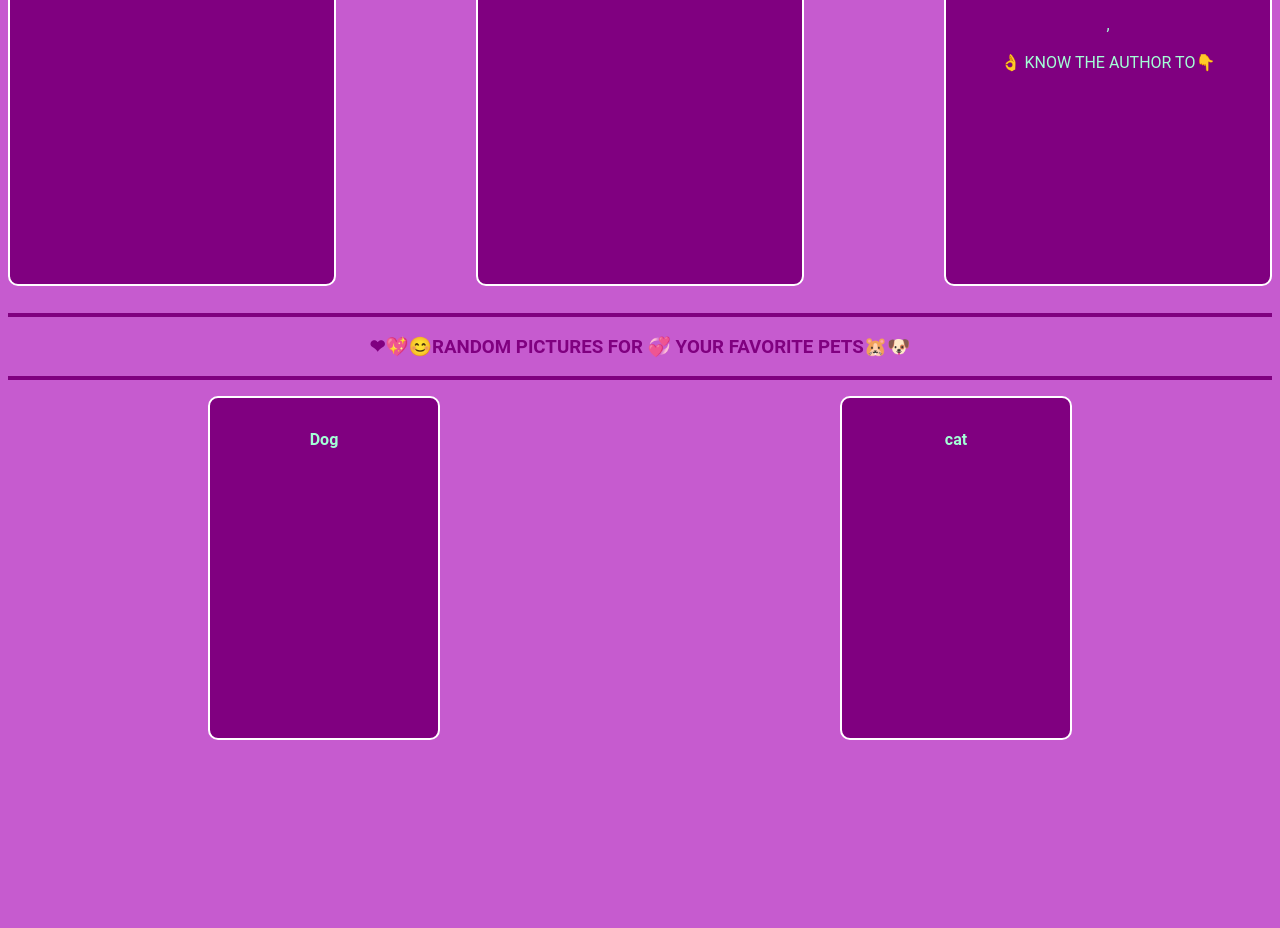
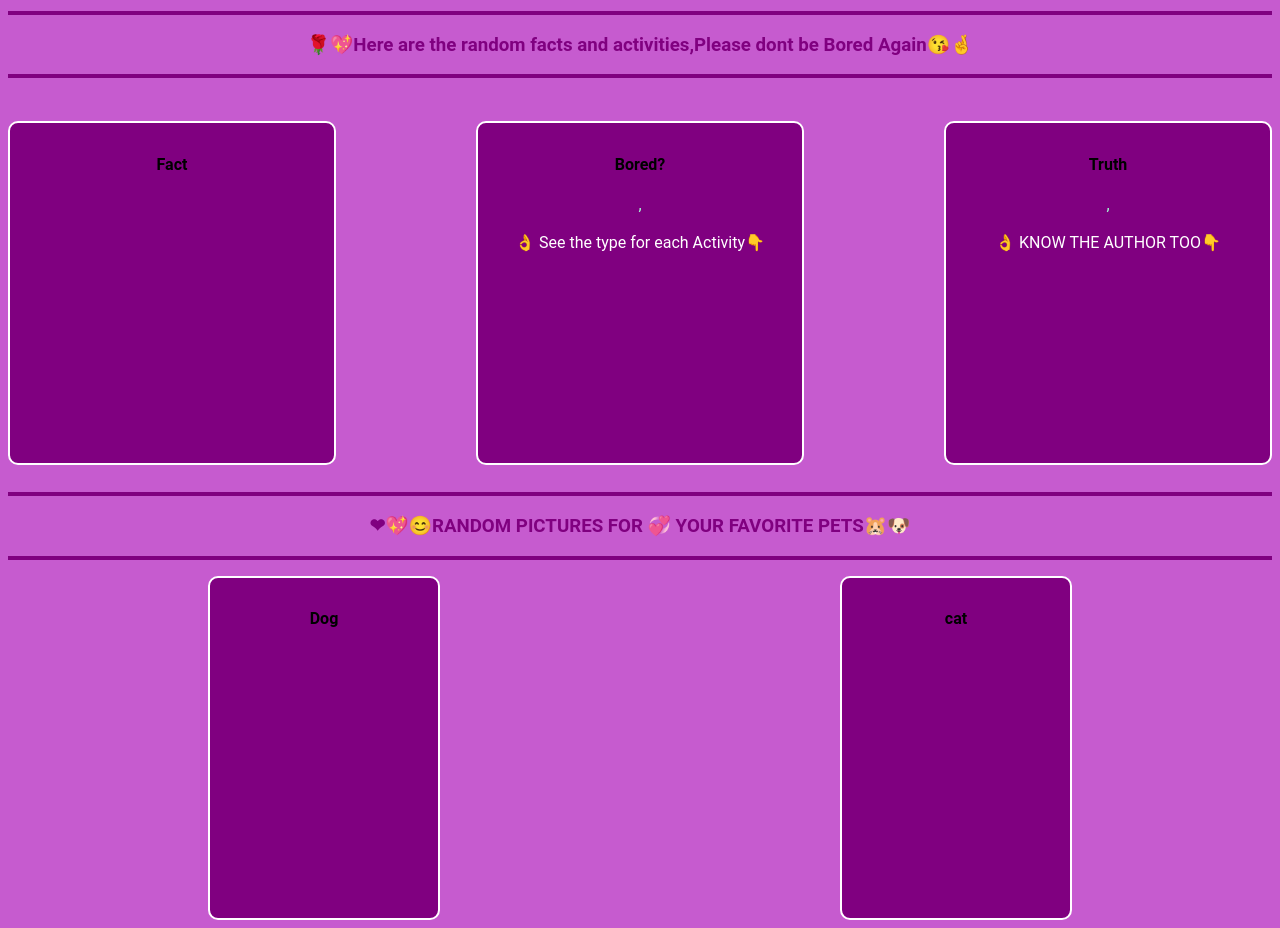
Before and after one commit to Beverline-9296/HackathonPython, a Django app: page / in a window 1280 px wide. Shown: the part 911-1839 px from the top of the page. Before the commit the page ends 1651 px from the top, so only its background shows below. Run offline with Django 5.2, Linux system fonts and the light colour scheme; data that the repository does not hold is empty.

Commit message:
Api django

```diff
--- a/django_project/views.py
+++ b/django_project/views.py
@@ -9,6 +9,7 @@
   r2 = requests.get('https://www.boredapi.com/api/activity')
   res2 = r2.json()
   activity = res2['activity']
+  type = res2['type']
 
   r3 = requests.get('https://dog.ceo/api/breeds/image/random')
   res3 = r3.json()
@@ -28,4 +29,4 @@
   else:
     photo = None
 
-  return render(request, 'templates/index.html',{'fact':fact,'activity':activity,'dog':dog,'photo':photo, 'truth':truth ,'author':author ,'cat':cat })
+  return render(request, 'templates/index.html',{'fact':fact,'activity':activity, 'type':type,'dog':dog,'photo':photo, 'truth':truth ,'author':author ,'cat':cat })
--- a/static/style.css
+++ b/static/style.css
@@ -38,13 +38,19 @@
 }
 img{
   width:100%;
-  max-width: 70%;
+  max-width: 80%;
   height: auto;
   border-radius: 25px;
   object-fit: cover;
   border-radius:10px;
 }
-.fact img{
+h4{
+  color:black
+}
+span{
+  color:white;
+}
+.jane img{
   width:100%;
   max-width: 100%;
   position:relative;
--- a/templates/index.html
+++ b/templates/index.html
@@ -20,7 +20,7 @@
       <button type="submit">Submit</button>
     </form>
   <h2>Random images for you</h2>
-    <img src= "https://source.unsplash.com/1600x900/?{{ image }}"/>
+    <img src= "https://source.unsplash.com/1920x1286/?{{ image }}"/>
 
      <br/>
     <hr/>
@@ -34,12 +34,12 @@
     </div>
     <div class= "facts">
     <h4> Bored?</h4>
-    <p>{{ activity }}</p>
+    <p>{{ activity }},<br/><br/><span> 👌 See the type for each Activity👇<br/><br/>{{ type }}</span></p>
     </div>
 
     <div class= "facts">
     <h4> Truth </h4>
-    <p>{{ truth }},<br/><br/> 👌 KNOW THE AUTHOR TO👇<br/><br/>{{ author}}</p>
+    <p>{{ truth }},<br/><br/> <span>👌 KNOW THE AUTHOR TOO👇<br/><br/>{{ author}}</span></p>
         </div>
     </div>
     <br/>
@@ -50,7 +50,7 @@
     <div class="jane">
     <div class= "photo">
     <h4> Dog </h4>
-    <img src="{{ dog }}" />
+    <img src="{{ dog }}"/>
     </div>
     <div class = "photo">
     <h4>cat</h4>
```
